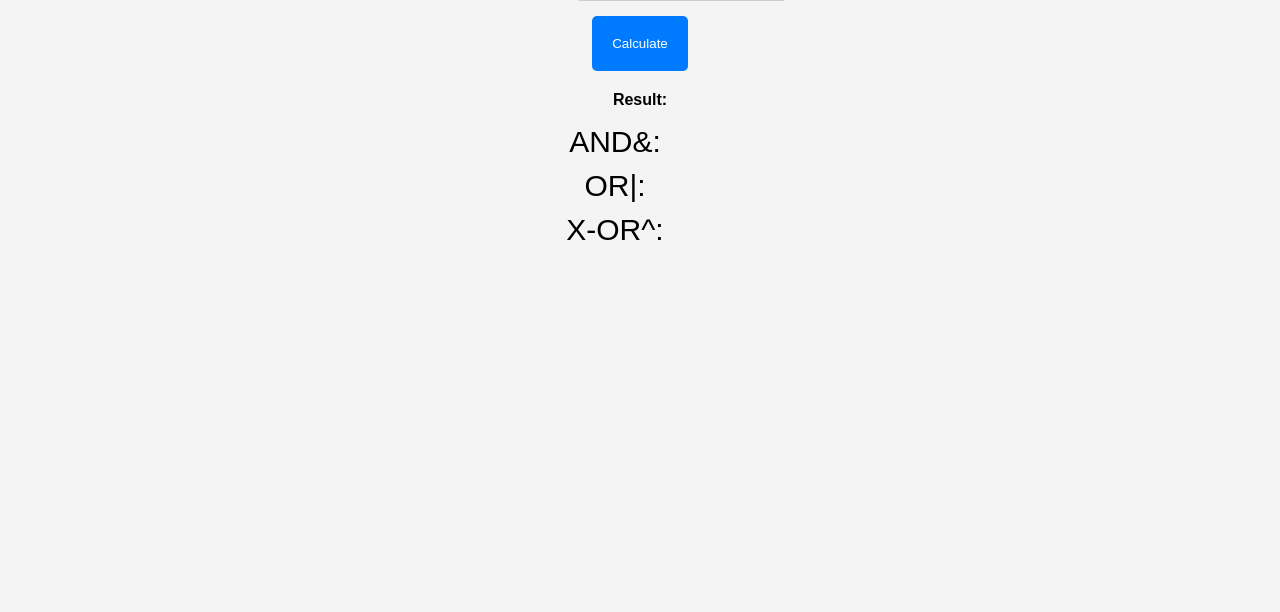
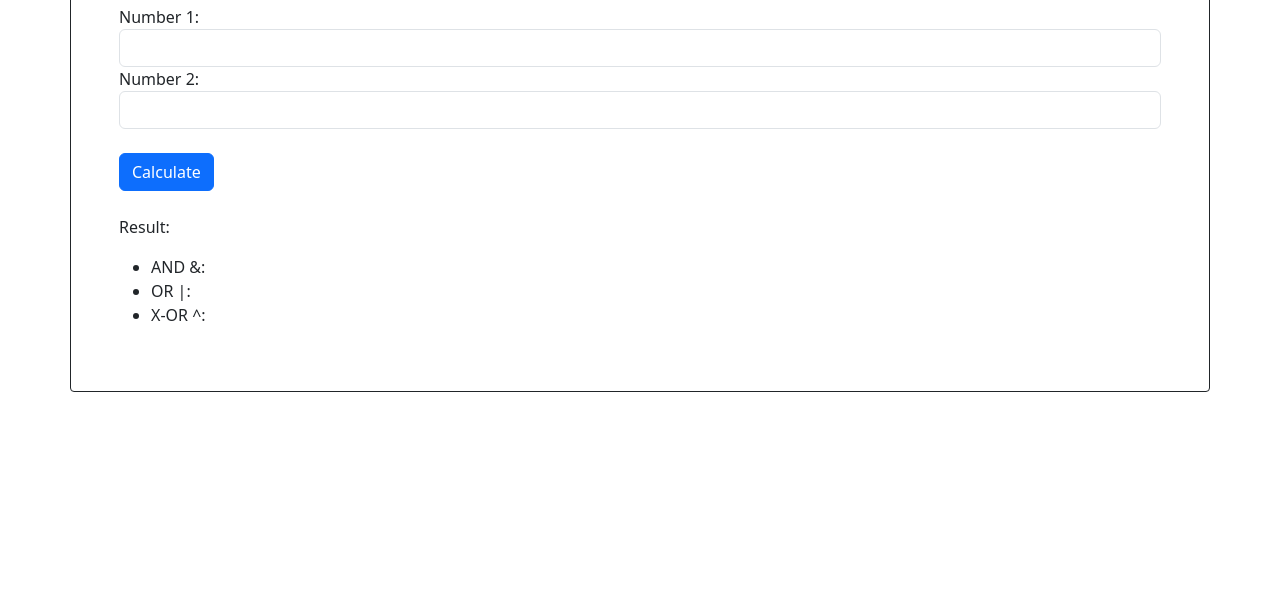
Before and after one commit to NeonNucleus/Bitwise_Calculator, a plain HTML site: page index.html in a window 1280 px wide. Shown: the part 188-800 px from the top of the page. Drawn offline with nearby package versions, Linux system fonts and the light colour scheme.

Commit message:
Made UI Responsice

```diff
--- a/index.html
+++ b/index.html
@@ -2,24 +2,43 @@
 <html>
   <head>
     <title>Bitwise Calculator</title>
-    <link rel="stylesheet" href="style.css">
+    <link
+      href="https://cdn.jsdelivr.net/npm/bootstrap@5.3.2/dist/css/bootstrap.min.css"
+      rel="stylesheet"
+      integrity="sha384-T3c6CoIi6uLrA9TneNEoa7RxnatzjcDSCmG1MXxSR1GAsXEV/Dwwykc2MPK8M2HN"
+      crossorigin="anonymous"
+    />
   </head>
-<body>
-    <h1>Bitwise Calculator</h1>
+  <body class="container p-5 mt-5 border border-dark rounded-1">
+    <h1 class="mt-4">Bitwise Calculator</h1>
+    <div class="row mt-4">
+      <div class="col-md-12">
         <label for="number1">Number 1:</label>
-    <input type="number" id="number1" autocomplete="off">
-    <br>
+        <input type="number" id="number1" class="form-control" autocomplete="off" />
+      </div>
+      <div class="col-md-12">
         <label for="number2">Number 2:</label>
-    <input type="number" id="number2" autocomplete="off">
-    <br>
-    <button onclick="calculateBitwise()">Calculate</button>
+        <input type="number" id="number2" class="form-control" autocomplete="off" />
+      </div>
+    </div>
+    <div class="row mt-4">
+      <div class="col-md-6">
+        <button class="btn btn-primary" onclick="calculateBitwise()">Calculate</button>
+      </div>
+    </div>
+    <div class="row mt-4">
+      <div class="col-md-6">
         <p>Result:</p>
         <ul>
-        <li>AND&:<span id="andResult"></span></li>
-        <li>OR|:<span id="orResult"></span></li>
-        <li>X-OR^:<span id="xorResult"></span></li>
+          <li>AND &amp;:<span id="andResult"></span></li>
+          <li>OR |:<span id="orResult"></span></li>
+          <li>X-OR ^:<span id="xorResult"></span></li>
         </ul>
+      </div>
+    </div>
 
-    <script src="scipt.js"></script>
+    <script src="script.js"></script>
+    <script src="https://cdn.jsdelivr.net/npm/bootstrap@5.3.2/dist/js/bootstrap.bundle.min.js" integrity="sha384-C6RzsynM9kWDrMNeT87bh95OGNyZPhcTNXj1NW7RuBCsyN/o0jlpcV8Qyq46cDfL" crossorigin="anonymous"></script>
+
   </body>
 </html>
```
Lines whose indentation alone changed are shown as unchanged.
